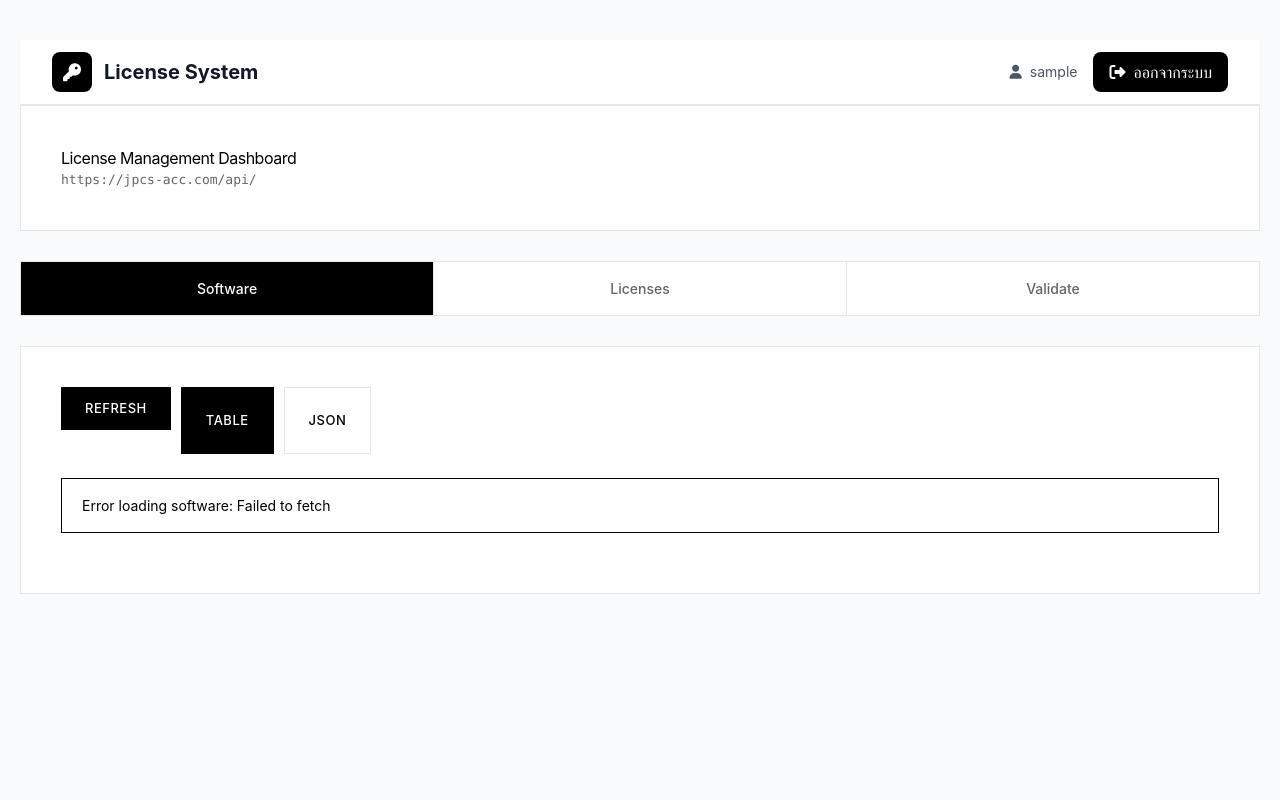
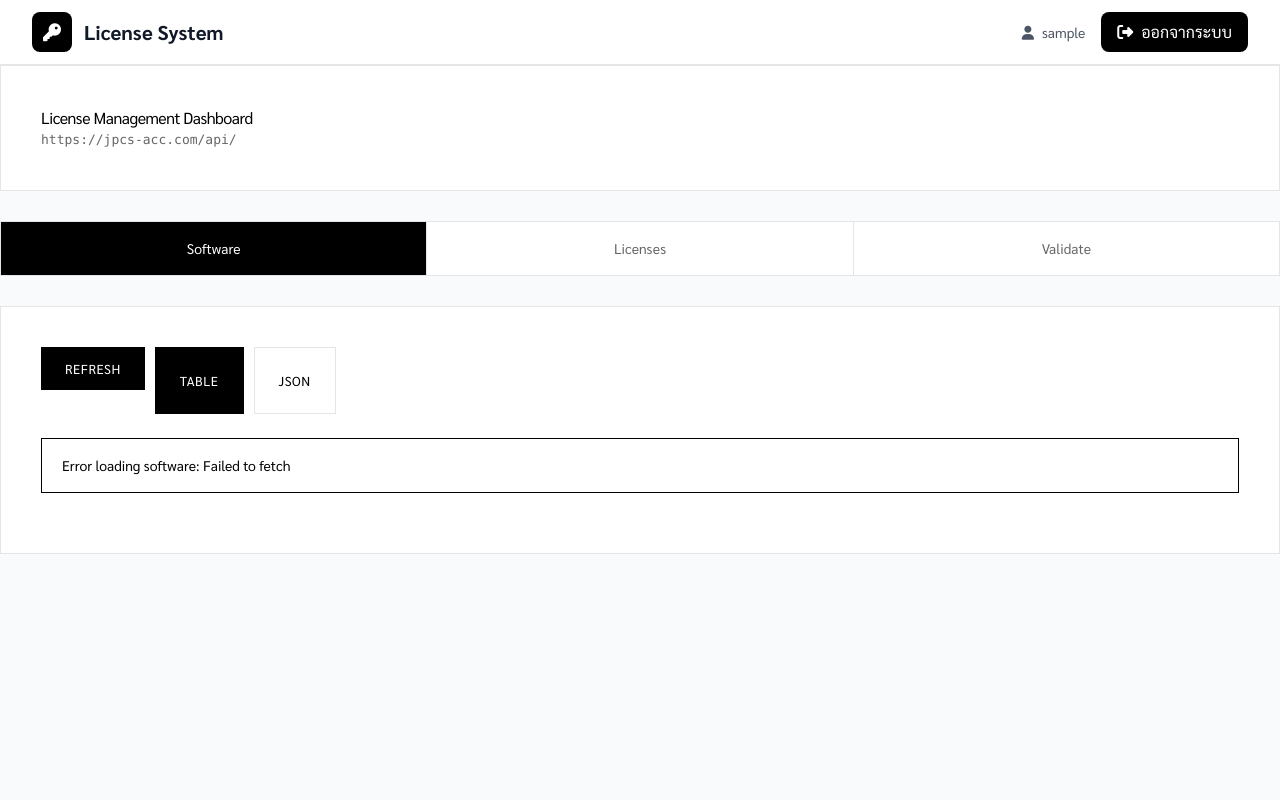
Before and after one commit to Thitphavanh/Uncle-Engineer-Activate-Licence-GUI, a Django app: page /dashboard/ in a window 1280 px wide. Run offline with Django 5.2, Linux system fonts and the light colour scheme; the visitor is signed in with stand-in values (Sample User, id 1); some libraries are stand-ins or nearby versions.

Commit message:
style: Remove global CSS resets and body styling from dashboard.html.

```diff
--- a/templates/dashboard.html
+++ b/templates/dashboard.html
@@ -4,20 +4,6 @@
 
 {% block extra_css %}
 <style>
-    * {
-        margin: 0;
-        padding: 0;
-        box-sizing: border-box;
-    }
-
-    body {
-        font-family: -apple-system, BlinkMacSystemFont, 'Segoe UI', Roboto, 'Helvetica Neue', Arial, sans-serif;
-        background: #fafafa;
-        min-height: 100vh;
-        padding: 40px 20px;
-        color: #1a1a1a;
-    }
-
     .container {
         max-width: 1200px;
         margin: 0 auto;
```
